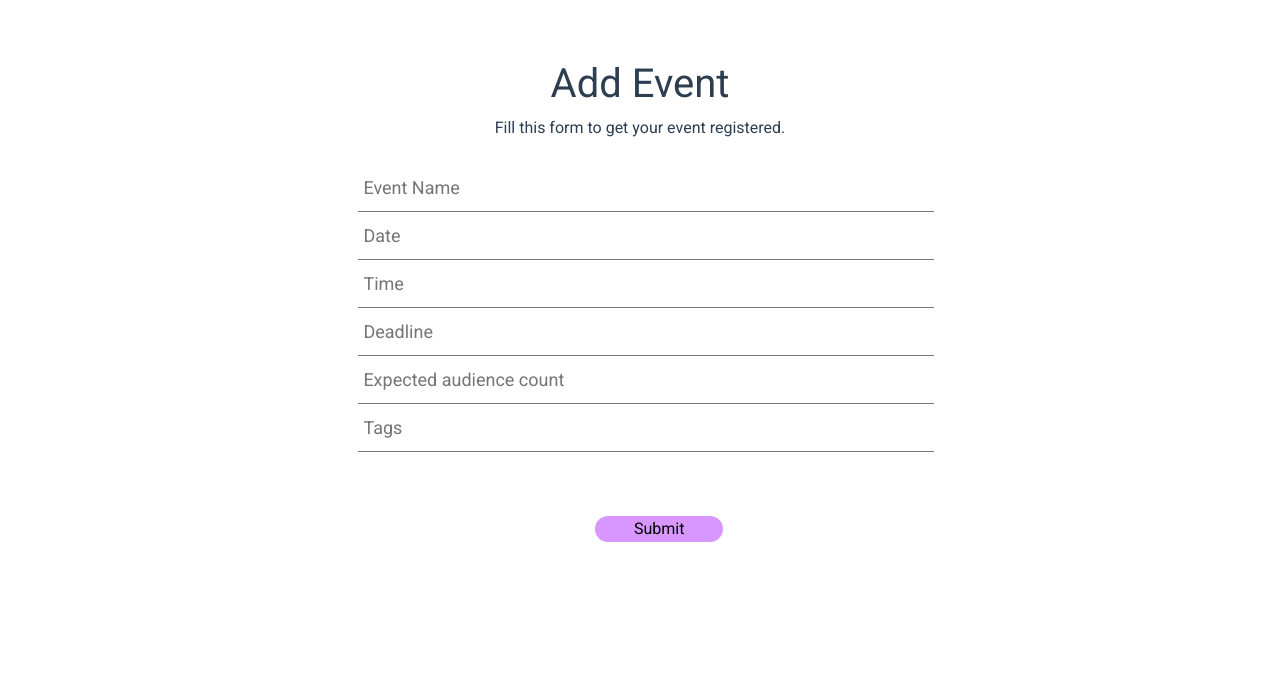
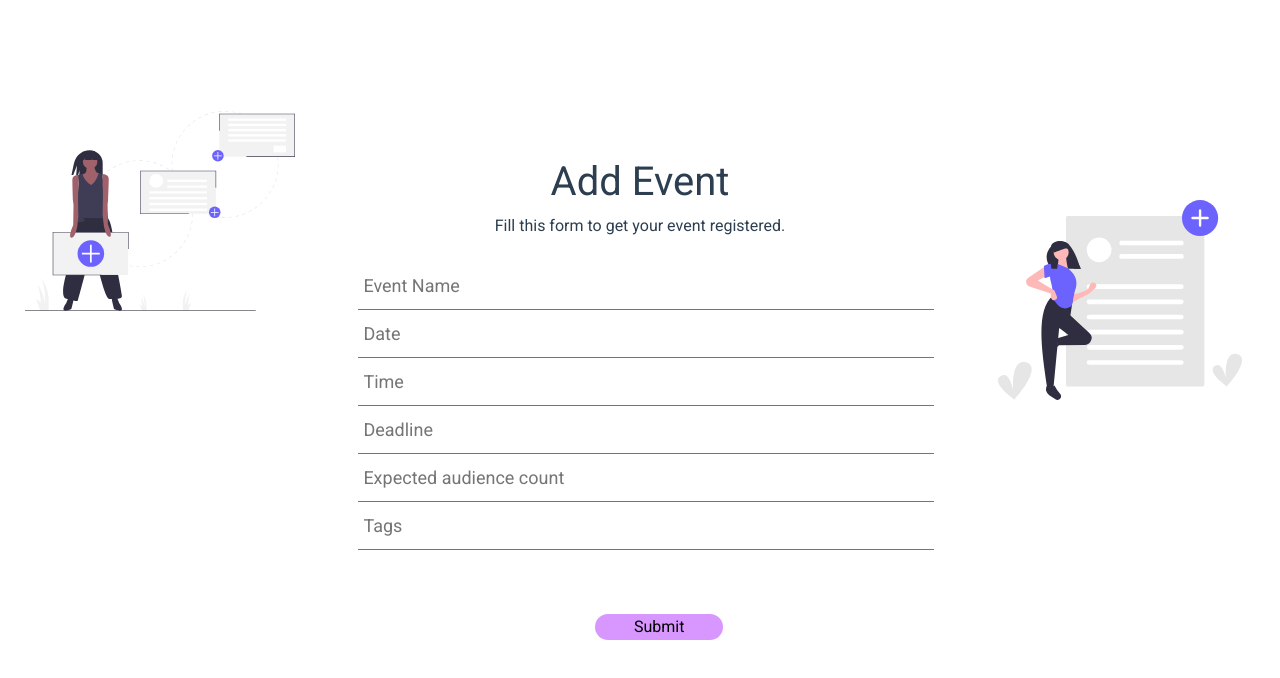
Before and after one commit to jamesjose03/eventhub, a Vue app in the folder website/client/: page /addEvent in a window 1280 px wide. Shown: the top 678 px of the page. Built offline with nearby package versions, Linux system fonts and the light colour scheme.

Commit message:
feat: added SVGs

```diff
--- a/website/client/src/components/AddEvent.vue
+++ b/website/client/src/components/AddEvent.vue
@@ -1,5 +1,7 @@
 <template>
     <div>
+        <img src="../assets/addEvent.svg" alt="Add Event SVG" class="svg-1">
+        <div class="addev-container">
         <h1>Add Event</h1>
         <p>Fill this form to get your event registered.</p>
         <div class="addev-form">
@@ -13,10 +15,25 @@
                 <button type="submit" class="addev-btn">Submit</button>
             </form>
         </div>
+        </div>
+        <img src="../assets/newEvent.svg" alt="Add Event SVG 2" class="svg-2">
     </div>
 </template>
 
 <style scoped>
+.svg-1 {
+    height: 200px;
+    margin-right: 75vw;
+    margin-top: 4vw;
+}
+.svg-2 {
+    height: 200px;
+    margin-left: 75vw;
+    margin-top: -41vw;
+}
+.addev-container {
+    margin-top: -12vw;
+}
 .addev-form {
     width: 45vw;
     margin-left: 28vw;
```
Also changed, not shown: website/client/src/assets/addEvent.svg (added), website/client/src/assets/newEvent.svg (added).
